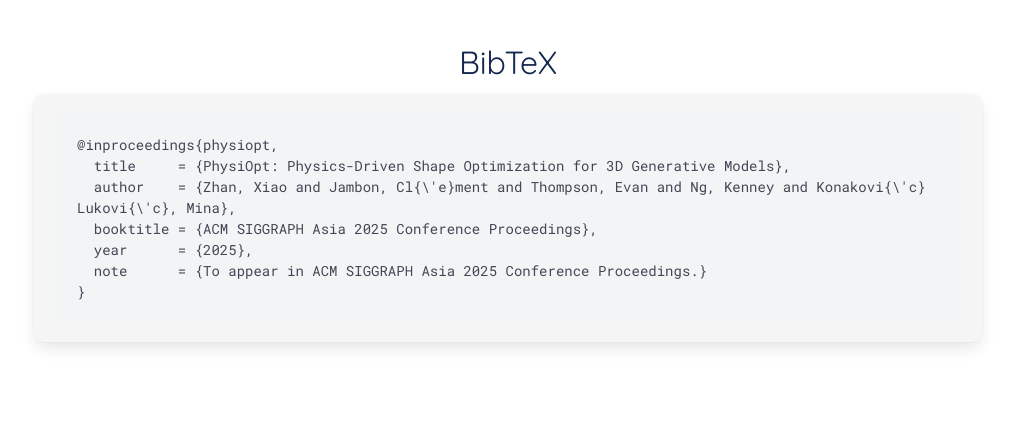
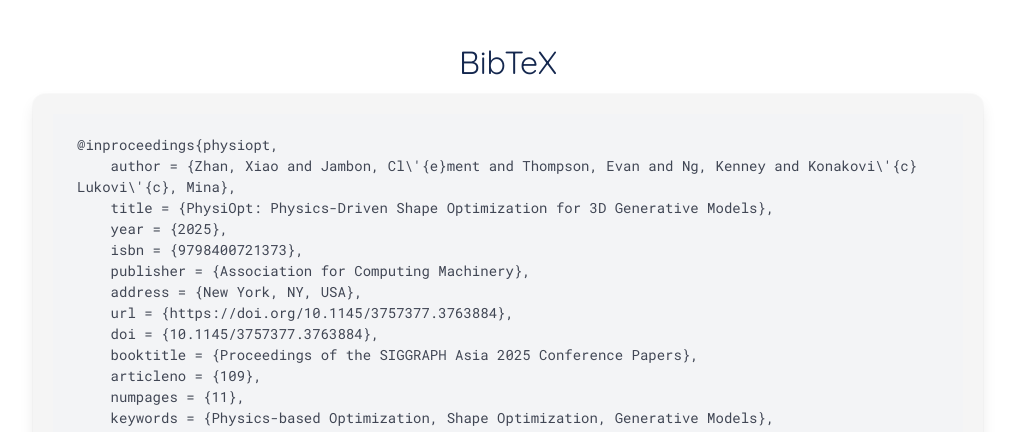
Before and after one commit to physiopt/physiopt.github.io, a plain HTML site: page index.html in a window 1280 px wide. Shown: the part 5449-5881 px from the top of the page, without its empty margins (132-1147 px from the left). Drawn offline with nearby package versions, Linux system fonts and the light colour scheme; some icons are missing.

Commit message:
update bibtex

```diff
--- a/index.html
+++ b/index.html
@@ -289,11 +289,20 @@
             <div class="box bibtex-box">
                 <pre style="white-space: pre-wrap; word-wrap: break-word; overflow-wrap: break-word;">
 @inproceedings{physiopt,
-  title     = {PhysiOpt: Physics-Driven Shape Optimization for 3D Generative Models},
-  author    = {Zhan, Xiao and Jambon, Cl{\'e}ment and Thompson, Evan and Ng, Kenney and Konakovi{\'c} Lukovi{\'c}, Mina},
-  booktitle = {ACM SIGGRAPH Asia 2025 Conference Proceedings},
-  year      = {2025},
-  note      = {To appear in ACM SIGGRAPH Asia 2025 Conference Proceedings.}
+    author = {Zhan, Xiao and Jambon, Cl\'{e}ment and Thompson, Evan and Ng, Kenney and Konakovi\'{c} Lukovi\'{c}, Mina},
+    title = {PhysiOpt: Physics-Driven Shape Optimization for 3D Generative Models},
+    year = {2025},
+    isbn = {9798400721373},
+    publisher = {Association for Computing Machinery},
+    address = {New York, NY, USA},
+    url = {https://doi.org/10.1145/3757377.3763884},
+    doi = {10.1145/3757377.3763884},
+    booktitle = {Proceedings of the SIGGRAPH Asia 2025 Conference Papers},
+    articleno = {109},
+    numpages = {11},
+    keywords = {Physics-based Optimization, Shape Optimization, Generative Models},
+    location = {Hong Kong, Hong Kong},
+    series = {SA Conference Papers '25}
 }
 </pre>
             </div>
```
